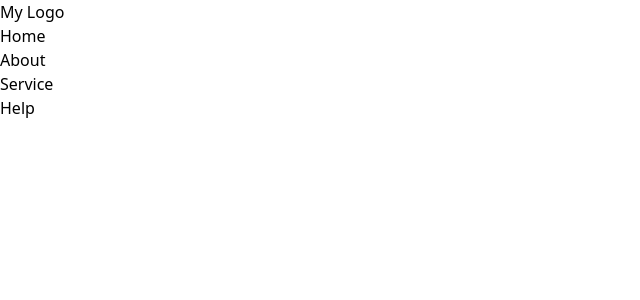
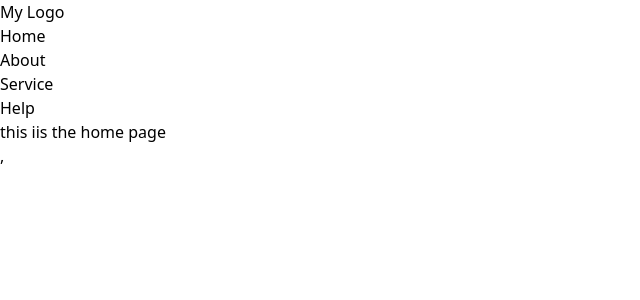
Before and after one commit to MsSuraj001/TestAllFrontEndFeatures, a React (Vite) app: page / in a window 1280 px wide. Shown: the top 300 px of the page, without its empty margins (0-640 px from the left). Built offline with nearby package versions, Linux system fonts and the light colour scheme.

Commit message:
added the routes with home page

```diff
--- a/package.json
+++ b/package.json
@@ -11,7 +11,8 @@
   },
   "dependencies": {
     "react": "^18.3.1",
-    "react-dom": "^18.3.1"
+    "react-dom": "^18.3.1",
+    "react-router-dom": "^6.26.2"
   },
   "devDependencies": {
     "@eslint/js": "^9.9.0",
--- a/src/App.jsx
+++ b/src/App.jsx
@@ -1,3 +1,4 @@
+import { Route, Router, Routes } from 'react-router-dom'
 import './App.css'
 import Layout from './Component/Layout/Layout'
 import Home from './Component/Pages/Home'
@@ -5,9 +6,13 @@ import Home from './Component/Pages/Home'
 function App() {
   return (
     <>
-     <Layout>
+     {/* <Layout> */}
       {/* <Home/> */}
-     </Layout>
+     {/* </Layout> */}
+
+     <Routes>
+        <Route path='/' element={<Home/>}/>
+     </Routes>
     </>
   )
 }
--- a/src/Component/Pages/Home.jsx
+++ b/src/Component/Pages/Home.jsx
@@ -1,10 +1,11 @@
 import React from 'react'
+import Layout from '../Layout/Layout'
 
 function Home() {
   return (
-    <div>
+    <Layout>
       <h1>this iis the home page</h1>
-    </div>
+    </Layout>
   )
 }
 
--- a/src/main.jsx
+++ b/src/main.jsx
@@ -2,9 +2,12 @@ import { StrictMode } from 'react'
 import { createRoot } from 'react-dom/client'
 import App from './App.jsx'
 import './index.css'
+import { BrowserRouter } from 'react-router-dom'
 
 createRoot(document.getElementById('root')).render(
-  <StrictMode>
+  <BrowserRouter>
+    <StrictMode>
     <App />
   </StrictMode>,
+  </BrowserRouter>
 )
```
Also changed, not shown: 1 other file (tests, documents, lock files or other folders).
